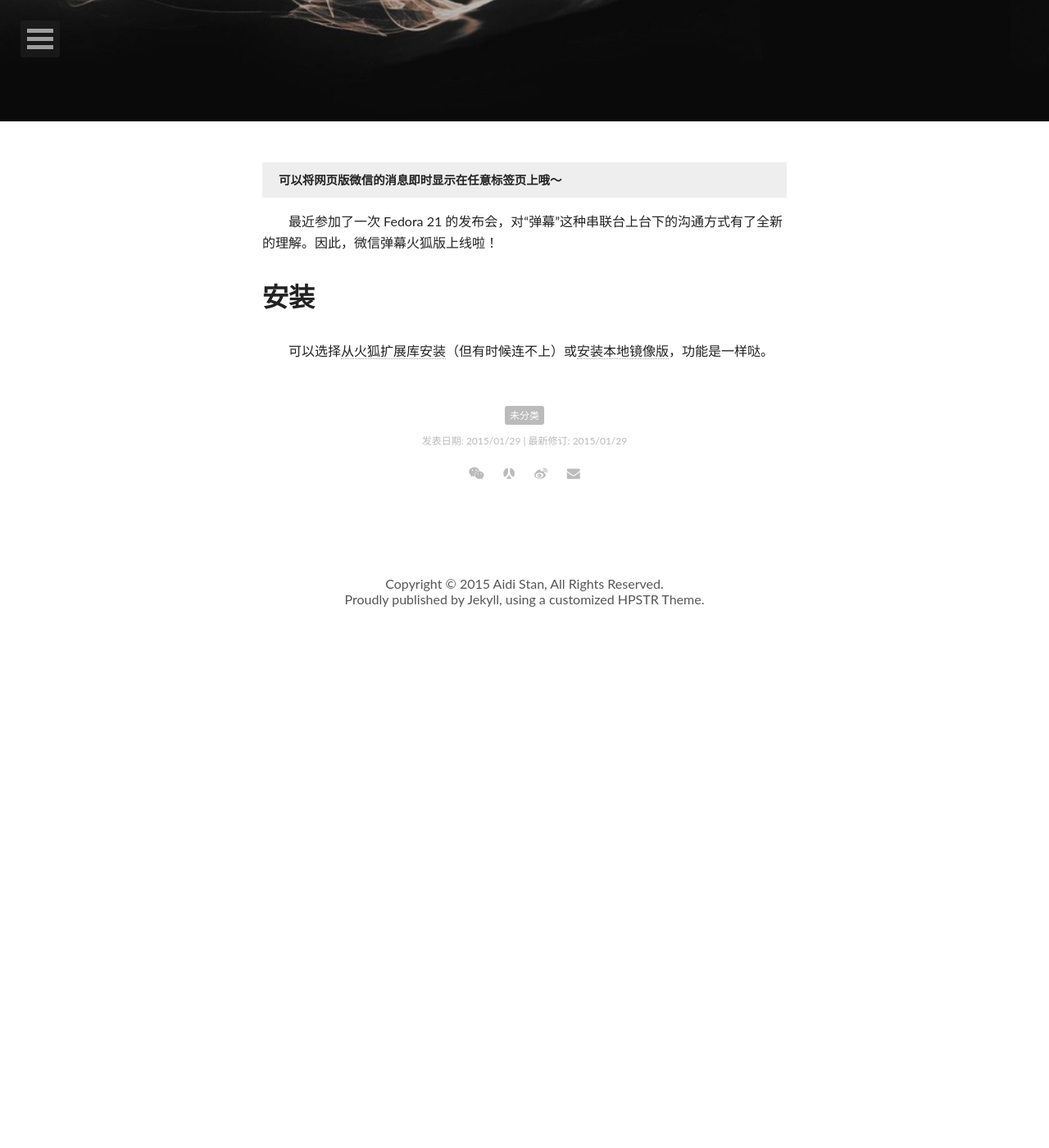
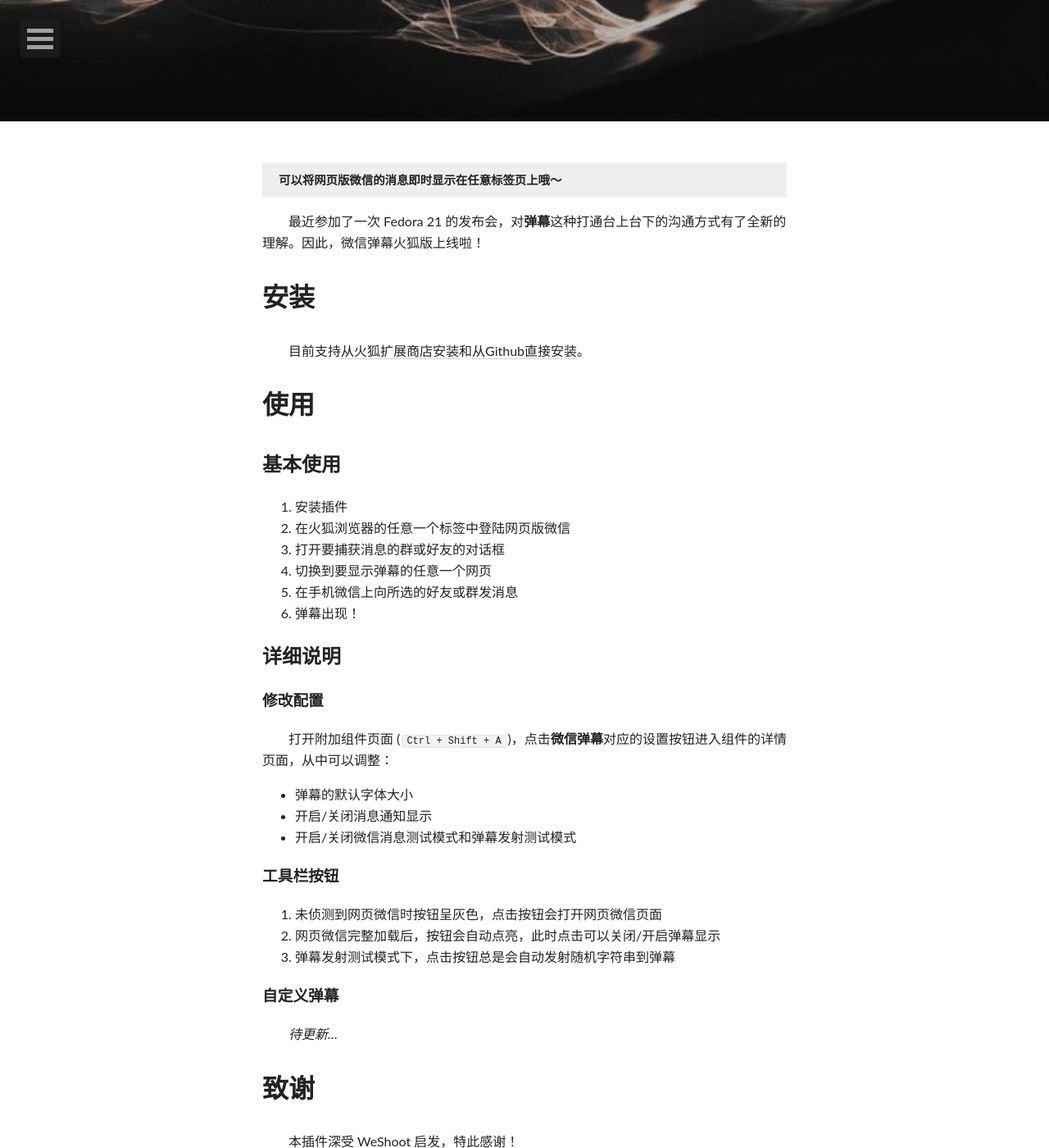
Before and after one commit to alex970448359/site-blog.aiditan.me, a Jekyll site: the page built from _posts/2015-01-29-weixin-danmu.md, in a window 1280 px wide and 1400 px high, scrolled down 252 px. Shown: the whole window at 82% size. Built offline with Jekyll 4.4.1, drawn with Linux system fonts in a browser that asks for light colours; nearby versions of some CDN libraries; comment, search, counter and statistics services are not loaded; before the commit the page ends 1024 px from its top, so only the background shows below that.

Commit message:
Update a post

```diff
--- a/_posts/2015-01-29-weixin-danmu.md
+++ b/_posts/2015-01-29-weixin-danmu.md
@@ -2,7 +2,7 @@
 layout: post
 title: "微信弹幕火狐版上线啦！"
 description: "可以将网页版微信的消息即时显示在任意标签页上哦～"
-modified: 2015-01-29 22:17:17 +0800
+modified: 2015-01-30 22:17:17 +0800
 tags: [未分类]
 image:
   feature: 2015/0129.jpg
@@ -11,8 +11,45 @@ image:
 comments: post-20150129
 ---
 
-最近参加了一次 Fedora 21 的发布会，对“弹幕”这种串联台上台下的沟通方式有了全新的理解。因此，微信弹幕火狐版上线啦！
+最近参加了一次 Fedora 21 的发布会，对**弹幕**这种打通台上台下的沟通方式有了全新的理解。因此，微信弹幕火狐版上线啦！
 
 # 安装
 
-可以选择[从火狐扩展库安装](https://addons.mozilla.org/zh-CN/firefox/addon/weixin-danmu/)（但有时候连不上）或[安装本地镜像版]({{ site.baseurl }}/assets/misc/weixin-danmu.xpi)，功能是一样哒。
+目前支持[从火狐扩展商店安装](https://addons.mozilla.org/zh-CN/firefox/addon/weixin-danmu/)和[从Github直接安装]({{ site.baseurl }}/assets/misc/weixin-danmu.xpi)。
+
+
+# 使用
+
+## 基本使用
+
+1. 安装插件
+2. 在火狐浏览器的任意一个标签中登陆网页版微信
+3. 打开要捕获消息的群或好友的对话框
+4. 切换到要显示弹幕的任意一个网页
+5. 在手机微信上向所选的好友或群发消息
+6. 弹幕出现！
+
+## 详细说明
+
+### 修改配置
+
+打开附加组件页面 (`Ctrl + Shift + A`)，点击**微信弹幕**对应的设置按钮进入组件的详情页面，从中可以调整：
+
+- 弹幕的默认字体大小
+- 开启/关闭消息通知显示
+- 开启/关闭微信消息测试模式和弹幕发射测试模式
+
+### 工具栏按钮
+
+1. 未侦测到网页微信时按钮呈灰色，点击按钮会打开网页微信页面
+2. 网页微信完整加载后，按钮会自动点亮，此时点击可以关闭/开启弹幕显示
+3. 弹幕发射测试模式下，点击按钮总是会自动发射随机字符串到弹幕
+
+### 自定义弹幕
+
+*待更新...*
+
+
+# 致谢
+
+本插件深受 [WeShoot](https://github.com/Integ/WeShoot) 启发，特此感谢！
```
Also changed, not shown: assets/images/2015/0129.jpg.
